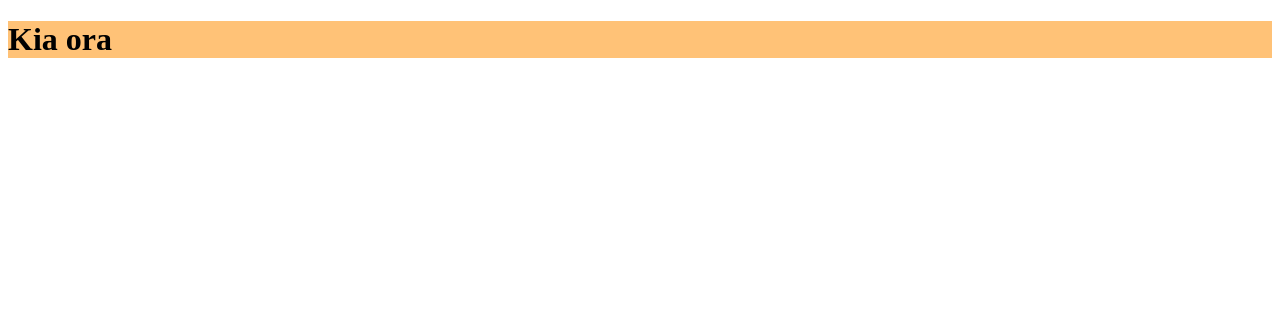
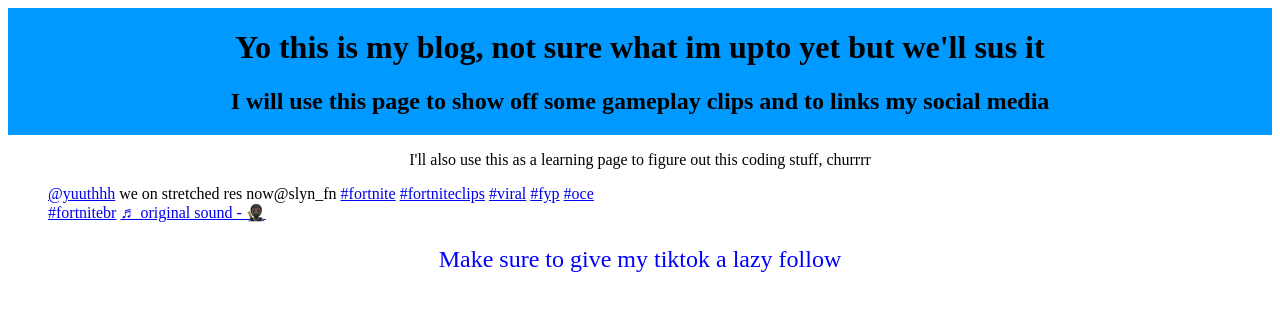
Before and after one commit to yuuthh/yuuthh.github.io, a plain HTML site: page index.html in a window 1280 px wide. Drawn offline with Linux system fonts and the light colour scheme; a script that the page names is missing.

Commit message:
initial Commit

```diff
--- a/index.css
+++ b/index.css
@@ -1,4 +1,4 @@
 .this-is-a-css-class{
-  background-color: rgb(255, 194, 119);
+  background-color: rgb(0, 153, 255);
   align-content: center;
 }
--- a/index.html
+++ b/index.html
@@ -3,12 +3,18 @@
 <head>
   <meta charset="UTF-8">
   <meta name="viewport" content="width=device-width, initial-scale=1.0">
-  <link rel = "stylesheet" type = "text/css" href = "index.css" />
-  <title>First Blog</title>
+  <title>Document</title>
+  <link rel="stylesheet" href="index.css">
 </head>
 <body>
-
-<h1 class="this-is-a-css-class">Kia ora</h1>
-
+  <div class="this-is-a-css-class">
+    <center><h1> Yo this is my blog, not sure what im upto yet but we'll sus it</h1></center>
+    <center><h2> I will use this page to show off some gameplay clips and to links my social media </h2></center>
+  </div>
+  <center><p> I'll also use this as a learning page to figure out this coding stuff, churrrr
+  </p></center>
+  <blockquote class="tiktok-embed" cite="https://www.tiktok.com/@yuuthhh/video/7089792259448671490" data-video-id="7089792259448671490" style="max-width: 605px;min-width: 325px;" > <section> <a target="_blank" title="@yuuthhh" href="https://www.tiktok.com/@yuuthhh">@yuuthhh</a> we on stretched res now@slyn_fn <a title="fortnite" target="_blank" href="https://www.tiktok.com/tag/fortnite">#fortnite</a> <a title="fortniteclips" target="_blank" href="https://www.tiktok.com/tag/fortniteclips">#fortniteclips</a> <a title="viral" target="_blank" href="https://www.tiktok.com/tag/viral">#viral</a> <a title="fyp" target="_blank" href="https://www.tiktok.com/tag/fyp">#fyp</a> <a title="oce" target="_blank" href="https://www.tiktok.com/tag/oce">#oce</a> <a title="fortnitebr" target="_blank" href="https://www.tiktok.com/tag/fortnitebr">#fortnitebr</a> <a target="_blank" title="♬ original sound  - 🥷🏿" href="https://www.tiktok.com/music/original-sound-🥷🏿-7089792256592431874">♬ original sound  - 🥷🏿</a> </section> </blockquote> <script async src="https://www.tiktok.com/embed.js"></script>
+</p>
+<center><p style="color:blue;font-size:x-large;">Make sure to give my tiktok a lazy follow</p></center>
 </body>
 </html>
```
